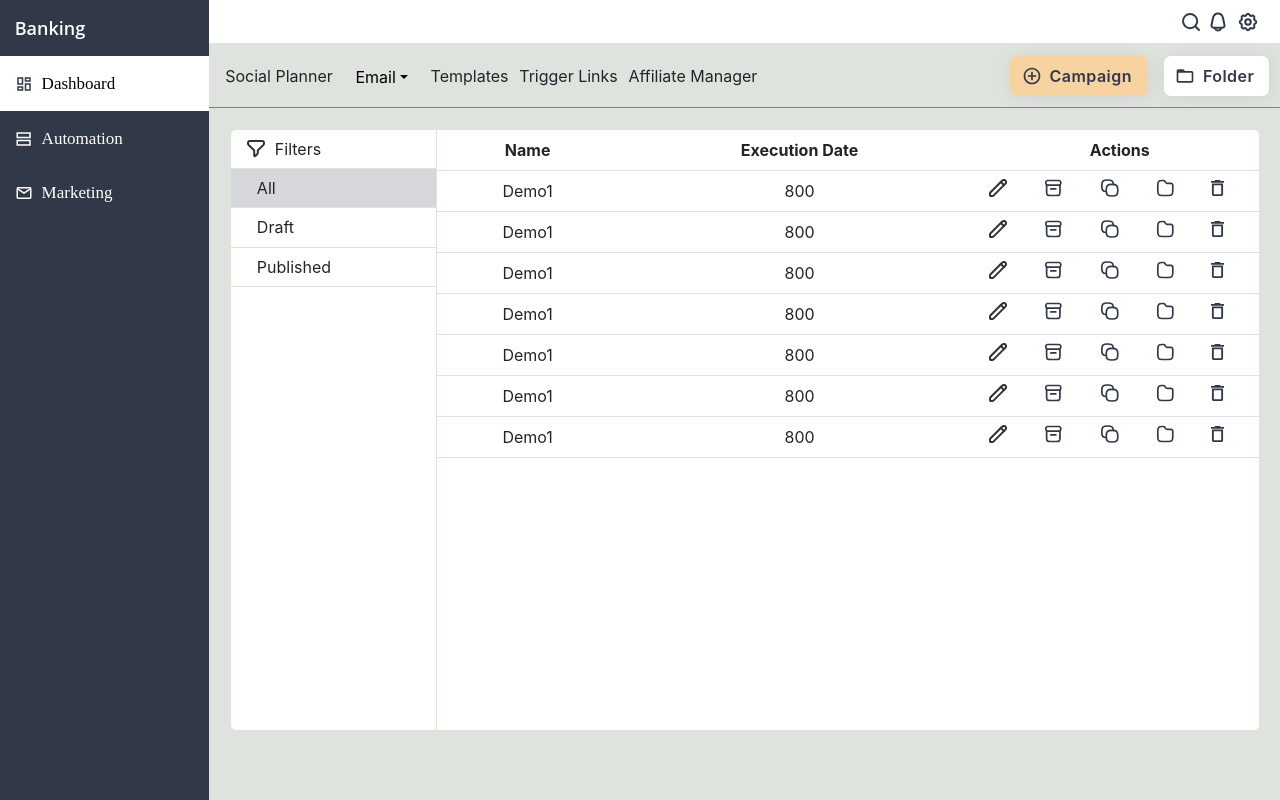
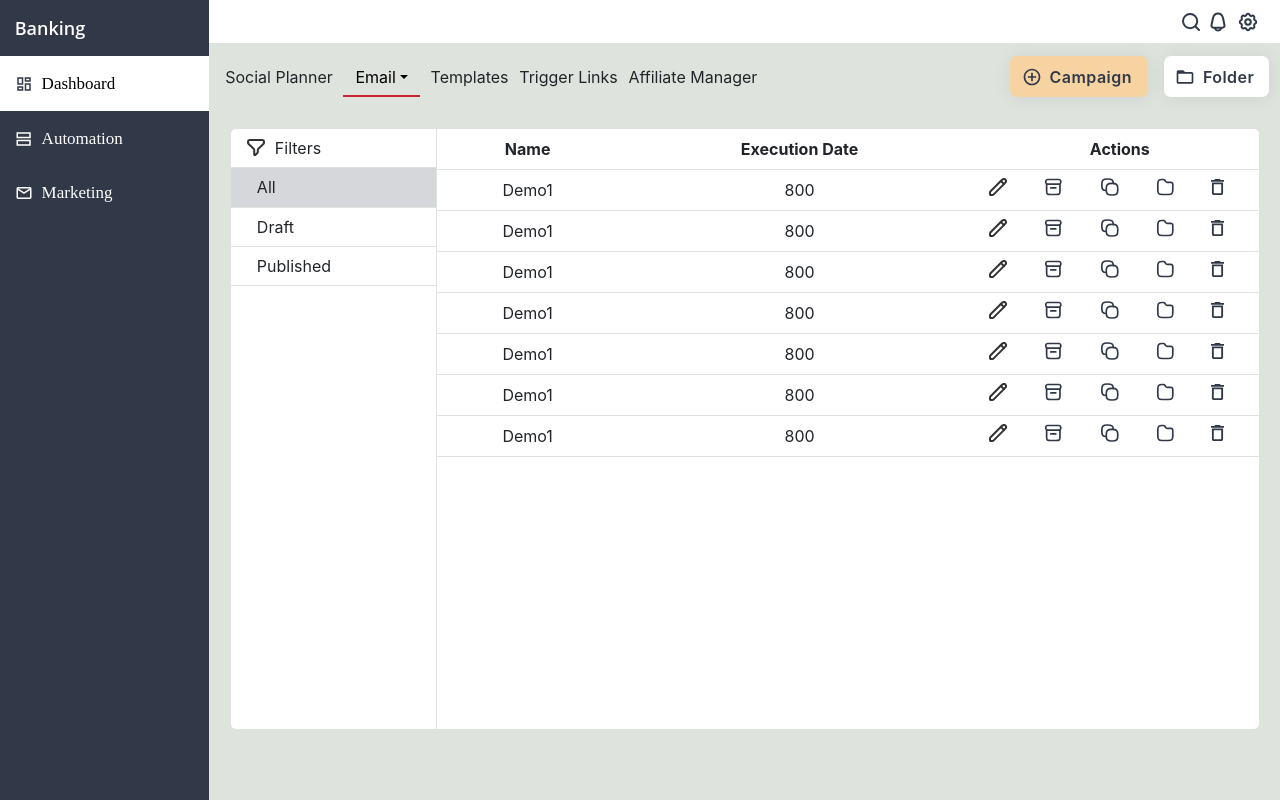
Before and after one commit to CDP360/new_crm_frondend, a React (Create React App) app: page /marketing/templetes in a window 1280 px wide. Built offline with nearby package versions, Linux system fonts and the light colour scheme.

Commit message:
changes in headers

```diff
--- a/src/Pages/Automation/automation.css
+++ b/src/Pages/Automation/automation.css
@@ -13,7 +13,7 @@
   /* padding: 1rem; */
 }
 .automation-header-right {
-  width: 70%;
+  width: 50%;
   display: flex;
   justify-content: flex-end;
 }
--- a/src/Pages/Marketing/Headersemail.js
+++ b/src/Pages/Marketing/Headersemail.js
@@ -4,10 +4,13 @@ import AddCircleOutlineIcon from "@mui/icons-material/AddCircleOutline";
 import Button from "@mui/material/Button";
 import FolderOpenIcon from "@mui/icons-material/FolderOpen";
 import { useNavigate } from "react-router-dom";
+import "./headersemail.css";
 
 function Headersemail() {
   const navigate = useNavigate();
   const [headerbutton, setHeaderButton] = useState(true);
+
+  const [data, setData] = useState(0);
 
   const Campaigns = () => {
     navigate("/marketing");
@@ -26,7 +29,6 @@ function Headersemail() {
         padding: "1%",
         paddingTop: "2%",
         backgroundColor: "#dfe3de",
-          borderBottom: "1px solid grey",
       }}
     >
       <div
@@ -37,10 +39,18 @@ function Headersemail() {
         }}
       >
         <p
-            style={{ marginBottom: "auto", marginTop: "auto" }}
+          style={{
+            marginBottom: "auto",
+            marginTop: "auto",
+          }}
         >
           Social Planner
         </p>
+
+        <div
+          onClick={() => setData(0)}
+          className={`${data === 0 ? "border-data1" : "border-deactive"}`}
+        >
           <Dropdown>
             <Dropdown.Toggle
               variant="light"
@@ -59,33 +69,67 @@ function Headersemail() {
               <Dropdown.Item onClick={Template}>Templates</Dropdown.Item>
             </Dropdown.Menu>
           </Dropdown>
+        </div>
+
         <p
-            style={{ marginBottom: "auto", marginTop: "auto" }}
+          style={{
+            marginBottom: "auto",
+            marginTop: "auto",
+          }}
+          onClick={() => setData(1)}
+          className={`${data === 1 ? "border-data" : "border-deactive"}`}
         >
           Templates
         </p>
-          <p style={{ marginBottom: "auto", marginTop: "auto" }}>Trigger Links</p>
-          <p style={{ marginBottom: "auto", marginTop: "auto" }}>Affiliate Manager</p>
-
+        <p
+          style={{
+            marginBottom: "auto",
+            marginTop: "auto",
+          }}
+          onClick={() => setData(2)}
+          className={`${data === 2 ? "border-data" : "border-deactive"}`}
+        >
+          Trigger Links
+        </p>
+        <p
+          style={{
+            marginBottom: "auto",
+            marginTop: "auto",
+          }}
+          onClick={() => setData(3)}
+          className={`${data === 3 ? "border-data" : "border-deactive"}`}
+        >
+          Affiliate Manager
+        </p>
       </div>
       <div className="automation-header-right">
         {headerbutton ? (
           <>
-            <Button variant="primary" startIcon={<AddCircleOutlineIcon />} style={{ textTransform: "capitalize" }}>
+            <Button
+              variant="primary"
+              startIcon={<AddCircleOutlineIcon />}
+              style={{ textTransform: "capitalize" }}
+            >
               Campaign
             </Button>
           </>
         ) : (
           <>
-            <Button variant="primary" startIcon={<AddCircleOutlineIcon />} style={{ textTransform: "capitalize" }}>
+            <Button
+              variant="primary"
+              startIcon={<AddCircleOutlineIcon />}
+              style={{ textTransform: "capitalize" }}
+            >
               Templates
             </Button>
           </>
         )}
-        {/* <Button variant="primary" startIcon={<AddCircleOutlineIcon />}>
-          Campaign
-        </Button> */}
-        <Button variant="outlined" startIcon={<FolderOpenIcon />} style={{ textTransform: "capitalize" }}>
+
+        <Button
+          variant="outlined"
+          startIcon={<FolderOpenIcon />}
+          style={{ textTransform: "capitalize" }}
+        >
           Folder
         </Button>
       </div>
--- /dev/null
+++ b/src/Pages/Marketing/headersemail.css
@@ -0,0 +1,13 @@
+.border-data {
+  border-bottom: 2px solid #ce2232;
+  padding-bottom: 2%;
+  cursor: pointer;
+}
+.border-deactive {
+  border-bottom: none;
+}
+.border-data1 {
+  border-bottom: 2px solid #ce2232;
+  /* padding-bottom: 2%; */
+  cursor: pointer;
+}
```
Lines whose indentation alone changed are shown as unchanged.
